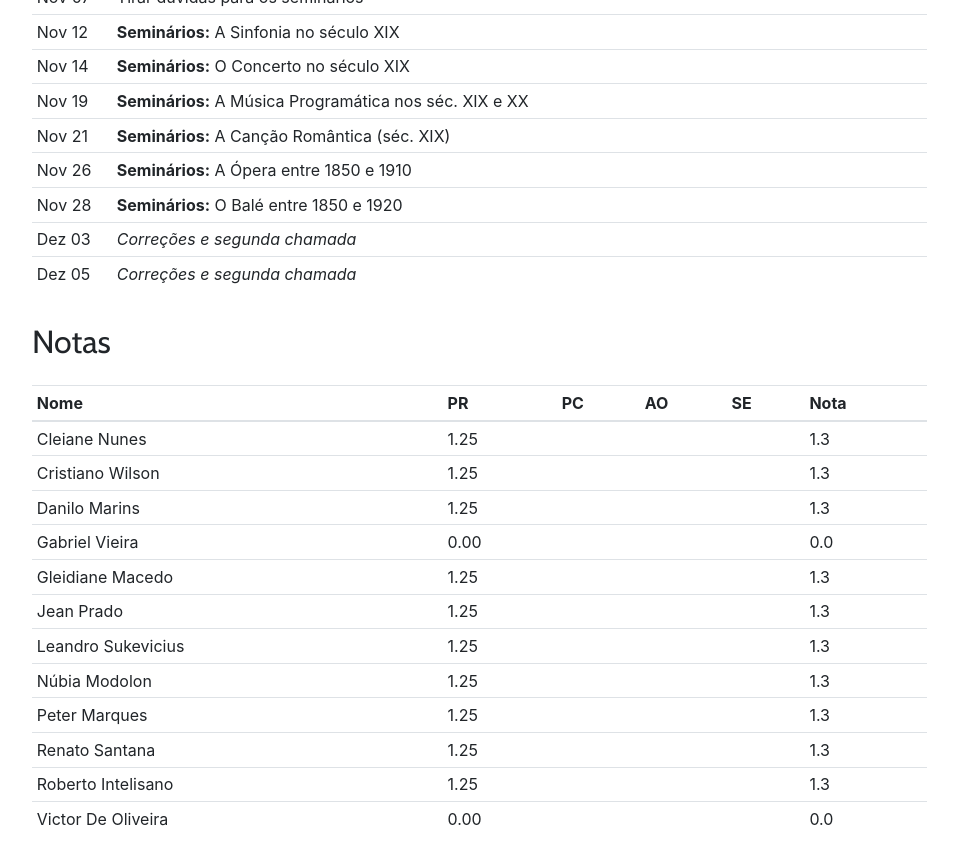
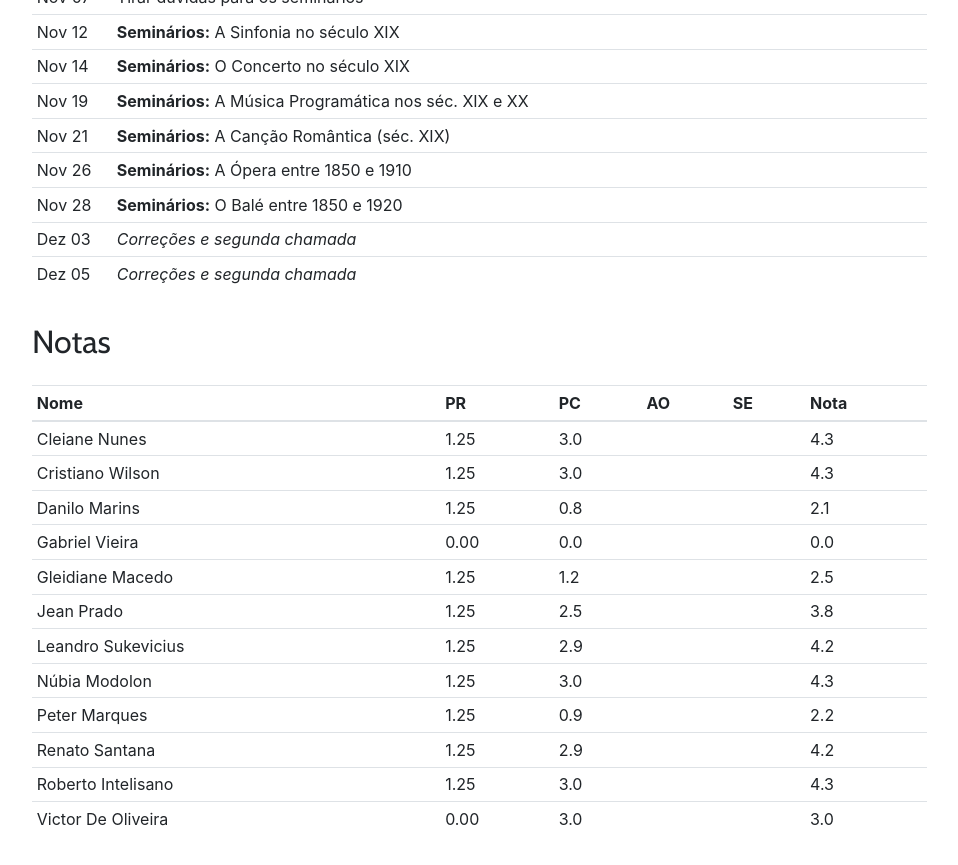
Before and after one commit to kroger/genosmus, a Jekyll site: the page built from _pedro/2019.2/musa76.md, in a window 1280 px wide and 900 px high, scrolled down 2474 px. Shown: the top 865 px of the window, without its empty margins (68-1026 px from the left). Built offline with Jekyll 4.4.1, drawn with Linux system fonts in a browser that asks for light colours.

Commit message:
Notas prova LEM 8

```diff
--- a/_pedro/2019.2/musa76.md
+++ b/_pedro/2019.2/musa76.md
@@ -114,20 +114,20 @@
 
 ## Notas
 
-| Nome               | PR   | PC | AO | SE | Nota |
-| :----------------- | :-   | :- | :- | :- | :--- |
-| Cleiane Nunes      | 1.25 |    |    |    | =sum |
-| Cristiano Wilson   | 1.25 |    |    |    | =sum |
-| Danilo Marins      | 1.25 |    |    |    | =sum |
-| Gabriel Vieira     | 0.00 |    |    |    | =sum |
-| Gleidiane Macedo   | 1.25 |    |    |    | =sum |
-| Jean Prado         | 1.25 |    |    |    | =sum |
-| Leandro Sukevicius | 1.25 |    |    |    | =sum |
-| Núbia Modolon      | 1.25 |    |    |    | =sum |
-| Peter Marques      | 1.25 |    |    |    | =sum |
-| Renato Santana     | 1.25 |    |    |    | =sum |
-| Roberto Intelisano | 1.25 |    |    |    | =sum |
-| Victor De Oliveira | 0.00 |    |    |    | =sum |
+| Nome               | PR   | PC  | AO | SE | Nota |
+| :----------------- | :-   | :-  | :- | :- | :--- |
+| Cleiane Nunes      | 1.25 | 3.0 |    |    | =sum |
+| Cristiano Wilson   | 1.25 | 3.0 |    |    | =sum |
+| Danilo Marins      | 1.25 | 0.8 |    |    | =sum |
+| Gabriel Vieira     | 0.00 | 0.0 |    |    | =sum |
+| Gleidiane Macedo   | 1.25 | 1.2 |    |    | =sum |
+| Jean Prado         | 1.25 | 2.5 |    |    | =sum |
+| Leandro Sukevicius | 1.25 | 2.9 |    |    | =sum |
+| Núbia Modolon      | 1.25 | 3.0 |    |    | =sum |
+| Peter Marques      | 1.25 | 0.9 |    |    | =sum |
+| Renato Santana     | 1.25 | 2.9 |    |    | =sum |
+| Roberto Intelisano | 1.25 | 3.0 |    |    | =sum |
+| Victor De Oliveira | 0.00 | 3.0 |    |    | =sum |
 {: .table .table-sm}
 
 
```
